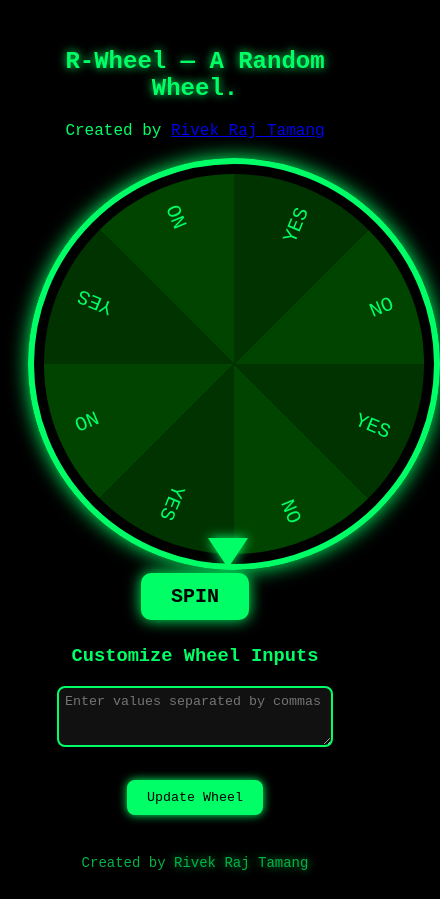
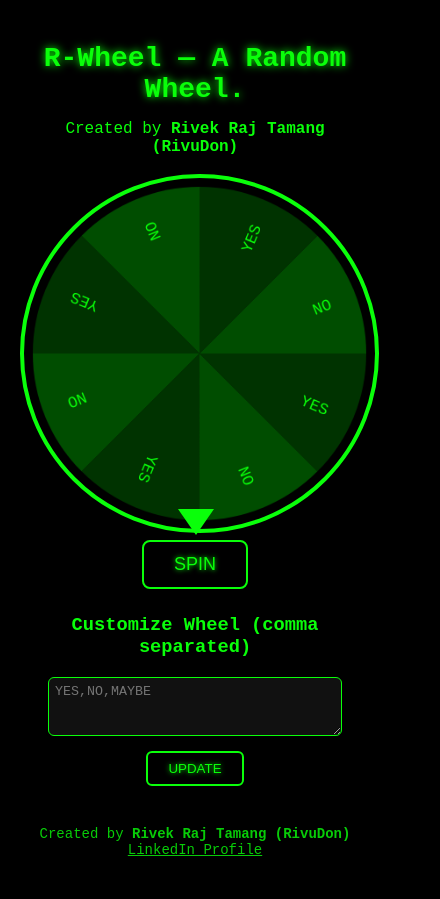
Before and after one commit to Rivek619/r-wheel, a plain HTML site: page index.html in a window 390 px wide. Shown: the whole page, 440 px wide, since content can reach past the window. After the commit the page ends 878 px from the top, so only its background shows below. Drawn offline with Linux system fonts and the light colour scheme.

Commit message:
Refactor index.html for improved styles and layout
Updated styles and structure for better responsiveness and visual consistency.

```diff
--- a/index.html
+++ b/index.html
@@ -3,24 +3,30 @@
 <head>
 <meta charset="UTF-8">
 <title>R-Wheel</title>
+<meta name="viewport" content="width=device-width, initial-scale=1.0">
+
 <style>
     body {
         font-family: "Courier New", monospace;
         background: #000;
-        color: #00ff66;
+        color: #0aff0a;
         text-align: center;
         padding: 20px;
+        margin: 0;
     }
 
     h2 {
-        color: #00ff66;
-        text-shadow: 0 0 10px #00ff66;
+        font-size: 28px;
+        margin-bottom: 15px;
+        text-shadow: 0 0 8px #0aff0a;
     }
 
     #wheelContainer {
         position: relative;
-        width: 400px;
-        height: 400px;
+        width: 90vw;
+        max-width: 400px;
+        height: 90vw;
+        max-height: 400px;
         margin: auto;
     }
 
@@ -28,43 +34,38 @@
         width: 100%;
         height: 100%;
         border-radius: 50%;
-        border: 6px solid #00ff66;
-        box-shadow: 0 0 20px #00ff66;
+        border: 4px solid #0aff0a;
         transition: transform 4s cubic-bezier(0.25, 0.1, 0.1, 1);
     }
 
-    /* Neon Green Down-facing arrow */
+    /* Arrow */
     #arrow {
         position: absolute;
-        top: 380px;
+        bottom: -10px;
         left: 50%;
         transform: translateX(-50%);
         width: 0;
         height: 0;
-        border-left: 20px solid transparent;
-        border-right: 20px solid transparent;
-        border-top: 30px solid #00ff66;
-        filter: drop-shadow(0 0 6px #00ff66);
+        border-left: 18px solid transparent;
+        border-right: 18px solid transparent;
+        border-top: 26px solid #0aff0a;
         z-index: 10;
     }
 
     #spinBtn {
         margin-top: 15px;
         padding: 12px 30px;
-        background: #00ff66;
+        background: transparent;
+        border: 2px solid #0aff0a;
+        color: #0aff0a;
+        font-size: 18px;
+        cursor: pointer;
+        border-radius: 8px;
+        text-shadow: 0 0 5px #0aff0a;
+    }
+    #spinBtn:hover {
+        background: #0aff0a;
         color: #000;
-        border: none;
-        font-size: 20px;
-        cursor: pointer;
-        border-radius: 10px;
-        font-family: "Courier New", monospace;
-        font-weight: bold;
-        box-shadow: 0 0 15px #00ff66;
-    }
-
-    #spinBtn:hover {
-        background: #00cc55;
-        box-shadow: 0 0 20px #00ff66;
     }
 
     #inputs {
@@ -72,75 +73,74 @@
     }
 
     textarea {
-        width: 260px;
+        width: 80%;
+        max-width: 300px;
         padding: 6px;
         background: #111;
-        border: 2px solid #00ff66;
-        color: #00ff66;
-        font-family: "Courier New", monospace;
-        border-radius: 8px;
+        color: #0aff0a;
+        border: 1px solid #0aff0a;
+        border-radius: 6px;
+        font-family: "Courier New";
     }
 
-    #inputs button {
+    button {
+        background: transparent;
+        border: 2px solid #0aff0a;
+        color: #0aff0a;
+        padding: 8px 20px;
+        cursor: pointer;
         margin-top: 10px;
-        padding: 10px 20px;
-        background: #00ff66;
-        border: none;
-        color: black;
-        border-radius: 8px;
-        cursor: pointer;
-        font-family: "Courier New", monospace;
-        box-shadow: 0 0 10px #00ff66;
+        border-radius: 6px;
+        text-shadow: 0 0 5px #0aff0a;
+    }
+    button:hover {
+        background: #0aff0a;
+        color: #000;
     }
 
     /* Result Popup */
     #resultBox {
         display: none;
         position: fixed;
-        top: 50%; left: 50%;
+        top: 50%;
+        left: 50%;
         transform: translate(-50%, -50%);
-        background: black;
-        padding: 30px 60px;
-        border-radius: 12px;
-        font-size: 32px;
+        background: #000;
+        padding: 25px 50px;
+        border-radius: 10px;
+        font-size: 28px;
         font-weight: bold;
-        color: #00ff66;
-        border: 3px solid #00ff66;
-        box-shadow: 0 0 25px #00ff66;
-        text-shadow: 0 0 10px #00ff66;
+        color: #0aff0a;
+        box-shadow: 0 0 20px #0aff0a;
+        border: 2px solid #0aff0a;
         z-index: 9999;
     }
 
-    /* Confetti layer */
     #confetti {
         position: fixed;
-        top: 0;
-        left: 0;
+        top: 0; left: 0;
         width: 100%;
         height: 100%;
         pointer-events: none;
         z-index: 150;
     }
 
-    /* Footer */
-    #footer {
+    footer {
         margin-top: 40px;
+        color: #0aff0a;
         font-size: 14px;
-        opacity: 0.7;
+        opacity: 0.8;
     }
-
-    #footer a {
-        color: #00ff66;
-        text-decoration: none;
-        text-shadow: 0 0 10px #00ff66;
+    footer a {
+        color: #0aff0a;
+        text-decoration: underline;
     }
 </style>
 </head>
 <body>
 
 <h2>R-Wheel — A Random Wheel.</h2>
-
- Created by <a href="https://www.linkedin.com/in/rivektamang/" target="_blank">Rivek Raj Tamang</a> <br></br>
+Created by <strong>Rivek Raj Tamang (RivuDon)</strong> <br></br>
 
 <div id="wheelContainer">
     <div id="arrow"></div>
@@ -150,40 +150,40 @@
 <button id="spinBtn">SPIN</button>
 
 <div id="inputs">
-    <h3>Customize Wheel Inputs</h3>
-    <textarea id="customText" rows="3" placeholder="Enter values separated by commas"></textarea>
-    <br><br>
-    <button onclick="updateWheel()">Update Wheel</button>
+    <h3>Customize Wheel (comma separated)</h3>
+    <textarea id="customText" rows="3" placeholder="YES,NO,MAYBE"></textarea>
+    <br>
+    <button onclick="updateWheel()">UPDATE</button>
 </div>
 
-<!-- Result Popup -->
 <div id="resultBox"></div>
-
-<!-- Confetti Canvas -->
 <canvas id="confetti"></canvas>
 
-<!-- Footer -->
-<div id="footer">
-    Created by <a href="https://www.linkedin.com/in/rivektamang/" target="_blank">Rivek Raj Tamang</a>
-</div>
+<footer>
+    Created by <strong>Rivek Raj Tamang (RivuDon)</strong>
+    <br><a href="https://www.linkedin.com/in/rivektamang/" target="_blank">LinkedIn Profile</a>
+</footer>
 
 <script>
+    // ---------------------------
+    // WHEEL CANVAS
+    // ---------------------------
     let canvas = document.getElementById("wheel");
     let ctx = canvas.getContext("2d");
     canvas.width = 400;
     canvas.height = 400;
 
-    // Default 4 YES + 4 NO
     let options = ["YES","NO","YES","NO","YES","NO","YES","NO"];
     let angle = 0;
     let spinning = false;
 
     function drawWheel() {
+        ctx.clearRect(0, 0, canvas.width, canvas.height);
         let arc = (2 * Math.PI) / options.length;
 
         for (let i = 0; i < options.length; i++) {
             ctx.beginPath();
-            ctx.fillStyle = i % 2 === 0 ? "#003300" : "#004400";
+            ctx.fillStyle = i % 2 === 0 ? "#003300" : "#004d00";
             ctx.moveTo(200, 200);
             ctx.arc(200, 200, 190, arc * i, arc * (i + 1));
             ctx.fill();
@@ -192,20 +192,22 @@
             ctx.translate(200, 200);
             ctx.rotate(arc * i + arc / 2);
             ctx.textAlign = "right";
-            ctx.fillStyle = "#00ff66";
-            ctx.font = "20px Courier New";
-            ctx.fillText(options[i], 170, 10);
+            ctx.fillStyle = "#0aff0a";
+            ctx.font = "18px Courier New";
+            ctx.fillText(options[i], 160, 10);
             ctx.restore();
         }
     }
-
     drawWheel();
 
+    // ---------------------------
+    // SPIN LOGIC
+    // ---------------------------
     document.getElementById("spinBtn").onclick = function () {
         if (spinning) return;
         spinning = true;
 
-        let randomRotation = Math.floor(Math.random() * 2000) + 2000;
+        let randomRotation = Math.random() * 2000 + 2000;
         angle += randomRotation;
         canvas.style.transform = `rotate(${angle}deg)`;
 
@@ -215,11 +217,9 @@
         }, 4000);
     };
 
-    // Detect selected slice
     function getResult() {
         let sliceAngle = 360 / options.length;
         let adjustedAngle = (angle % 360 + 360) % 360;
-
         let pointerAngle = (270 - adjustedAngle + 360) % 360;
         let index = Math.floor(pointerAngle / sliceAngle);
         return options[index];
@@ -235,7 +235,7 @@
 
         setTimeout(() => {
             box.style.display = "none";
-        }, 3000);
+        }, 2500);
     }
 
     function updateWheel() {
@@ -243,11 +243,12 @@
         if (input.length > 0) {
             options = input.split(",").map(x => x.trim());
         }
-        ctx.clearRect(0, 0, canvas.width, canvas.height);
         drawWheel();
     }
 
-    // Confetti
+    // ---------------------------
+    // CONFETTI
+    // ---------------------------
     const confettiCanvas = document.getElementById("confetti");
     const confettiCtx = confettiCanvas.getContext("2d");
     confettiCanvas.width = window.innerWidth;
@@ -260,9 +261,9 @@
         for (let i = 0; i < 150; i++) {
             confettiPieces.push({
                 x: Math.random() * confettiCanvas.width,
-                y: Math.random() * confettiCanvas.height - confettiCanvas.height,
-                size: Math.random() * 8 + 4,
-                color: `hsl(${Math.random() * 360}, 70%, 50%)`,
+                y: -Math.random() * 400,
+                size: Math.random() * 6 + 3,
+                color: `hsl(${Math.random() * 100 + 120}, 70%, 50%)`,
                 speed: Math.random() * 3 + 2
             });
         }
```
